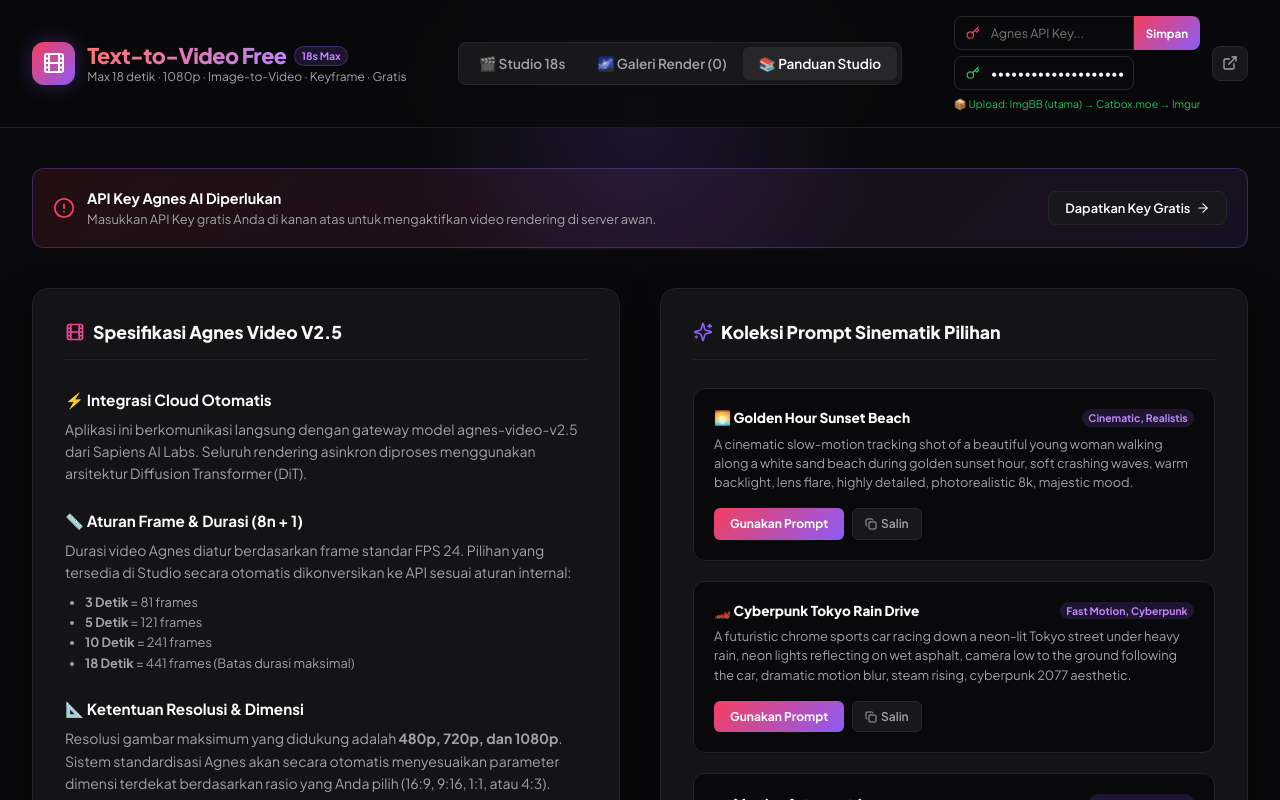
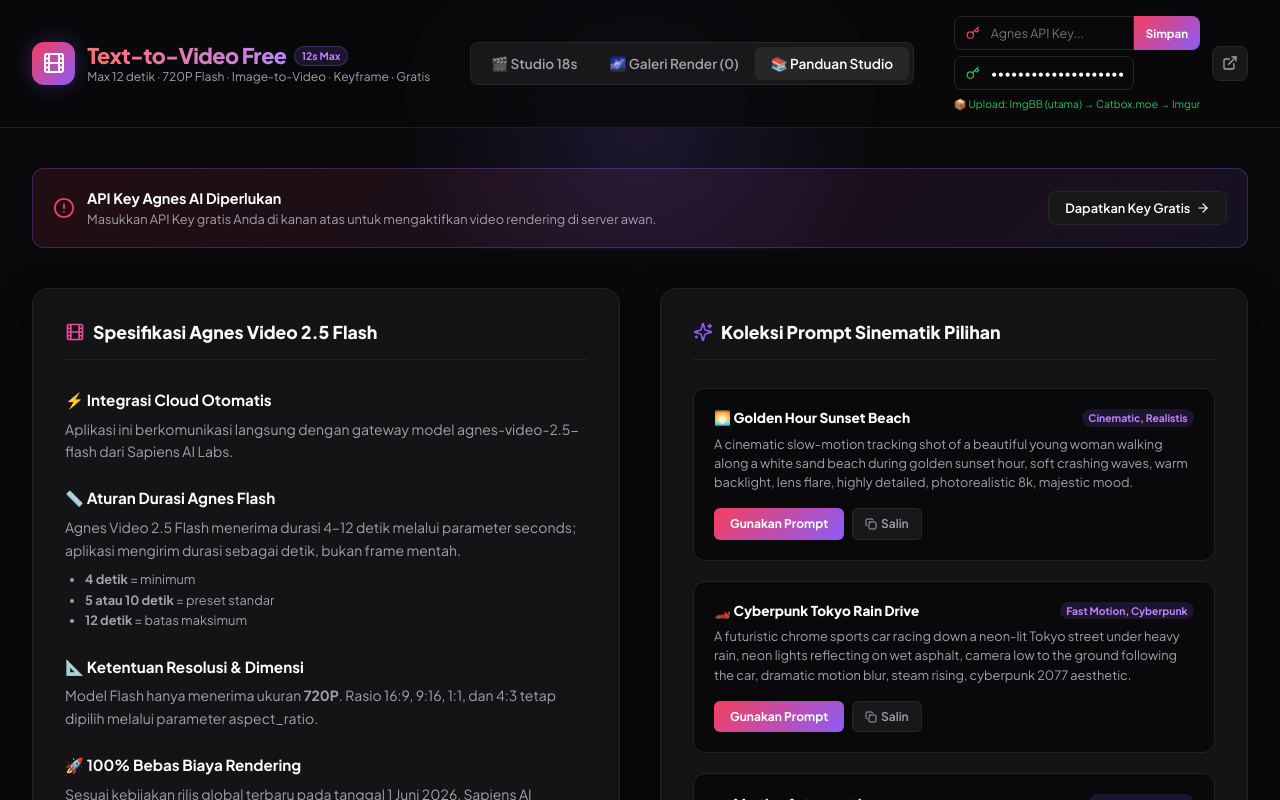
Before and after one commit to bangke1212/Text-to-video-free-18seconds, a React (Vite) app: page / in a window 1280 px wide. Both pictures are taken after a click on the button "📚 Panduan Studio". Shown: the top 800 px of the page. Built offline with nearby package versions, Linux system fonts and the light colour scheme.

Commit message:
fix: migrate video API to Agnes 2.5 Flash

```diff
--- a/package.json
+++ b/package.json
@@ -21,5 +21,5 @@
     "@vitejs/plugin-react": "^4.3.1",
     "vite": "^5.3.1"
   },
-  "description": "Free Text-to-Video Generator — up to 18 detik, 1080p. Powered by Agnes Video V2.5."
+  "description": "Free Text-to-Video Generator — up to 12 detik, 720P. Powered by Agnes Video 2.5 Flash."
 }
--- a/src/App.jsx
+++ b/src/App.jsx
@@ -5,6 +5,8 @@
   Clock, Maximize2, Monitor, Trash2, Flame, Film, User, Eye, ArrowRight, Sparkle,
   History, HelpCircle as HelpIcon, Heart, Info, Copy, Check
 } from "lucide-react"
+
+const VIDEO_MODEL = "agnes-video-2.5-flash"
 
 // Aspect ratio options
 const ASPECT_RATIOS = [
@@ -14,19 +16,17 @@
   { value: "4:3", label: "Classic (4:3)", desc: "Rasio Retro, Kamera Klasik", w: 1024, h: 768, icon: "📺" }
 ]
 
-// Frame and duration mappings
+// Agnes Video 2.5 Flash accepts 4–12 seconds; it does not accept raw frame counts.
 const FRAME_OPTIONS = [
-  { value: 81, label: "3 Detik (81 frames)", fps: 24, desc: "Sangat cepat, hemat kuota", durationText: "3s" },
-  { value: 121, label: "5 Detik (121 frames)", fps: 24, desc: "Kualitas standar produksi", durationText: "5s" },
-  { value: 241, label: "10 Detik (241 frames)", fps: 24, desc: "Visual cinematic panjang", durationText: "10s" },
-  { value: 441, label: "18 Detik (441 frames)", fps: 24, desc: "Batas maksimal Agnes API", durationText: "18s" }
+  { value: 4, label: "4 Detik", desc: "Render cepat", durationText: "4s" },
+  { value: 5, label: "5 Detik", desc: "Kualitas standar produksi", durationText: "5s" },
+  { value: 10, label: "10 Detik", desc: "Visual cinematic panjang", durationText: "10s" },
+  { value: 12, label: "12 Detik", desc: "Batas maksimum model", durationText: "12s" }
 ]
 
-// Resolutions standard mapping
+// Flash is restricted to the 720P size tier.
 const RESOLUTION_TIERS = [
-  { id: "480p", label: "480p (Standard Quality)", desc: "Rendering super cepat & lancar", multiplier: 0.6, badge: "FAST" },
-  { id: "720p", label: "720p (HD Quality)", desc: "Keseimbangan kualitas & kecepatan", multiplier: 1.0, badge: "POPULER" },
-  { id: "1080p", label: "1080p (Full HD Cinematic)", desc: "Visual ultra premium, detail bioskop", multiplier: 1.5, badge: "PREMIUM" }
+  { id: "720p", label: "720p (HD Quality)", desc: "Satu-satunya resolusi Agnes Video 2.5 Flash", size: "720P", badge: "FLASH" }
 ]
 
 // Sample Prompts
@@ -62,7 +62,7 @@
   const [prompt, setPrompt] = useState("")
   const [negativePrompt, setNegativePrompt] = useState("")
   const [aspectRatio, setAspectRatio] = useState("16:9")
-  const [numFrames, setNumFrames] = useState(121)
+  const [numFrames, setNumFrames] = useState(5)
   const [resTier, setResTier] = useState("720p")
   const [seed, setSeed] = useState("")
   const [mode, setMode] = useState("txt2vid")
@@ -102,7 +102,7 @@
     let isMounted = true
     let intervalId = setInterval(async () => {
       try {
-        const response = await fetch(`https://apihub.agnes-ai.com/agnesapi?video_id=${videoId}`, {
+        const response = await fetch(`https://apihub.agnes-ai.com/agnesapi?video_id=${videoId}&model_name=${VIDEO_MODEL}`, {
           headers: {
             "Authorization": `Bearer ${apiKey}`
           }
@@ -123,7 +123,7 @@
 
         if (data.status === "completed") {
           setStatus("completed")
-          setVideoUrl(data.remixed_from_video_id)
+          setVideoUrl(data.url || data.remixed_from_video_id)
           setProgress(100)
 
           const newItem = {
@@ -131,7 +131,7 @@
             videoId: videoId,
             prompt,
             mode,
-            videoUrl: data.remixed_from_video_id,
+            videoUrl: data.url || data.remixed_from_video_id,
             timestamp: new Date().toLocaleString("id-ID"),
             aspectRatio,
             resolution: resTier,
@@ -323,28 +323,18 @@
     setTaskId("")
     setVideoId("")
 
-    const selectedRatio = ASPECT_RATIOS.find(r => r.value === aspectRatio)
-    const tier = RESOLUTION_TIERS.find(t => t.id === resTier)
-
-    let width = Math.round(selectedRatio.w * tier.multiplier)
-    let height = Math.round(selectedRatio.h * tier.multiplier)
-
-    // Normalize multiples of 8
-    width = Math.round(width / 8) * 8
-    height = Math.round(height / 8) * 8
-
+    const tier = RESOLUTION_TIERS.find(t => t.id === resTier) || RESOLUTION_TIERS[0]
+    const apiMode = mode === "txt2vid" ? "text" : mode === "img2vid" ? "reference" : "keyframe"
     const payload = {
-      model: "agnes-video-v2.5",
+      model: VIDEO_MODEL,
       prompt: prompt.trim(),
-      num_frames: numFrames,
-      frame_rate: 24,
-      width,
-      height
+      seconds: String(numFrames),
+      mode: apiMode,
+      size: tier.size,
+      aspect_ratio: aspectRatio
     }
 
-    if (negativePrompt.trim()) {
-      payload.negative_prompt = negativePrompt.trim()
-    }
+    if (negativePrompt.trim()) payload.prompt += `\nAvoid: ${negativePrompt.trim()}`
     if (seed && !isNaN(Number(seed))) {
       payload.seed = Number(seed)
     }
@@ -355,17 +345,16 @@
         setStatus("idle")
         return
       }
-      payload.image = imgUrl1.trim()
+      payload.prompt += "\nUse <Picture 1> as the visual reference."
+      payload.images = [imgUrl1.trim()]
     } else if (mode === "keyframes") {
       if (!imgUrl1.trim() || !imgUrl2.trim()) {
         alert("⚠️ Mohon masukkan kedua URL gambar keyframe awal dan akhir!")
         setStatus("idle")
         return
       }
-      payload.extra_body = {
-        image: [imgUrl1.trim(), imgUrl2.trim()],
-        mode: "keyframes"
-      }
+      payload.first_frame = imgUrl1.trim()
+      payload.last_frame = imgUrl2.trim()
     }
 
     try {
@@ -426,10 +415,10 @@
                 Text-to-Video Free
               </h1>
               <span style={{ background: "rgba(139, 92, 246, 0.15)", border: "1px solid rgba(139, 92, 246, 0.3)", color: "#c084fc", fontSize: "0.65rem", padding: "0.15rem 0.4rem", borderRadius: "2rem", fontWeight: 700 }}>
-                18s Max
+                12s Max
               </span>
             </div>
-            <p style={{ margin: 0, fontSize: "0.75rem", color: "#a1a1aa" }}>Max 18 detik · 1080p · Image-to-Video · Keyframe · Gratis</p>
+            <p style={{ margin: 0, fontSize: "0.75rem", color: "#a1a1aa" }}>Max 12 detik · 720P Flash · Image-to-Video · Keyframe · Gratis</p>
           </div>
         </div>
 
@@ -757,7 +746,7 @@
 
               {/* DURATION PRESET LIST */}
               <div style={{ marginBottom: "1.75rem" }}>
-                <label style={{ display: "block", fontSize: "0.8rem", fontWeight: 700, color: "#a1a1aa", textTransform: "uppercase", letterSpacing: "0.05em", marginBottom: "0.6rem" }}>Atur Durasi & Frames</label>
+                <label style={{ display: "block", fontSize: "0.8rem", fontWeight: 700, color: "#a1a1aa", textTransform: "uppercase", letterSpacing: "0.05em", marginBottom: "0.6rem" }}>Atur Durasi</label>
                 <div style={{ display: "grid", gridTemplateColumns: "1fr 1fr", gap: "0.75rem" }}>
                   {FRAME_OPTIONS.map(opt => (
                     <button
@@ -1097,34 +1086,33 @@
             <div style={{ background: "#141416", border: "1px solid #232329", borderRadius: "1rem", padding: "2rem", boxShadow: "0 10px 30px rgba(0,0,0,0.5)" }}>
               <div style={{ display: "flex", alignItems: "center", gap: "0.5rem", borderBottom: "1px solid #232329", paddingBottom: "1rem", marginBottom: "1.75rem" }}>
                 <Film size={20} color="#ec4899" />
-                <h2 style={{ margin: 0, fontSize: "1.1rem", fontWeight: 800 }}>Spesifikasi Agnes Video V2.5</h2>
+                <h2 style={{ margin: 0, fontSize: "1.1rem", fontWeight: 800 }}>Spesifikasi Agnes Video 2.5 Flash</h2>
               </div>
 
               <div style={{ display: "flex", flexDirection: "column", gap: "1.5rem", fontSize: "0.875rem", lineHeight: 1.6, color: "#a1a1aa" }}>
                 <div>
                   <h4 style={{ margin: "0 0 0.35rem", color: "#fff", fontSize: "0.95rem", fontWeight: 700 }}>⚡ Integrasi Cloud Otomatis</h4>
                   <p style={{ margin: 0 }}>
-                    Aplikasi ini berkomunikasi langsung dengan gateway model <code>agnes-video-v2.5</code> dari Sapiens AI Labs. Seluruh rendering asinkron diproses menggunakan arsitektur Diffusion Transformer (DiT).
+                    Aplikasi ini berkomunikasi langsung dengan gateway model <code>agnes-video-2.5-flash</code> dari Sapiens AI Labs.
                   </p>
                 </div>
 
                 <div>
-                  <h4 style={{ margin: "0 0 0.35rem", color: "#fff", fontSize: "0.95rem", fontWeight: 700 }}>📏 Aturan Frame & Durasi (8n + 1)</h4>
+                  <h4 style={{ margin: "0 0 0.35rem", color: "#fff", fontSize: "0.95rem", fontWeight: 700 }}>📏 Aturan Durasi Agnes Flash</h4>
                   <p style={{ margin: 0 }}>
-                    Durasi video Agnes diatur berdasarkan frame standar FPS 24. Pilihan yang tersedia di Studio secara otomatis dikonversikan ke API sesuai aturan internal:
+                    Agnes Video 2.5 Flash menerima durasi 4–12 detik melalui parameter <code>seconds</code>; aplikasi mengirim durasi sebagai detik, bukan frame mentah.
                   </p>
                   <ul style={{ margin: "0.5rem 0 0", paddingLeft: "1.25rem", fontSize: "0.8rem" }}>
-                    <li><strong>3 Detik</strong> = 81 frames</li>
-                    <li><strong>5 Detik</strong> = 121 frames</li>
-                    <li><strong>10 Detik</strong> = 241 frames</li>
-                    <li><strong>18 Detik</strong> = 441 frames (Batas durasi maksimal)</li>
+                    <li><strong>4 detik</strong> = minimum</li>
+                    <li><strong>5 atau 10 detik</strong> = preset standar</li>
+                    <li><strong>12 detik</strong> = batas maksimum</li>
                   </ul>
                 </div>
 
                 <div>
                   <h4 style={{ margin: "0 0 0.35rem", color: "#fff", fontSize: "0.95rem", fontWeight: 700 }}>📐 Ketentuan Resolusi & Dimensi</h4>
                   <p style={{ margin: 0 }}>
-                    Resolusi gambar maksimum yang didukung adalah <strong>480p, 720p, dan 1080p</strong>. Sistem standardisasi Agnes akan secara otomatis menyesuaikan parameter dimensi terdekat berdasarkan rasio yang Anda pilih (16:9, 9:16, 1:1, atau 4:3).
+                    Model Flash hanya menerima ukuran <strong>720P</strong>. Rasio 16:9, 9:16, 1:1, dan 4:3 tetap dipilih melalui parameter <code>aspect_ratio</code>.
                   </p>
                 </div>
 
@@ -1182,7 +1170,7 @@
       {/* FOOTER SECTION */}
       <footer style={{ borderTop: "1px solid #1e1e24", padding: "2rem", textAlign: "center", marginTop: "5rem", fontSize: "0.8rem", color: "#71717a" }}>
         <p style={{ margin: 0, display: "flex", alignItems: "center", justifyContent: "center", gap: "0.35rem" }}>
-              Dikembangkan dengan <Heart size={12} fill="#f43f5e" color="#f43f5e" /> oleh <strong>bangke1212</strong>. Powered by Agnes Video V2.5 & Zaro Labs © 2026.
+              Dikembangkan dengan <Heart size={12} fill="#f43f5e" color="#f43f5e" /> oleh <strong>bangke1212</strong>. Powered by Agnes Video 2.5 Flash & Zaro Labs © 2026.
         </p>
       </footer>
 
```
Also changed, not shown: 1 other file (tests, documents, lock files or other folders).
